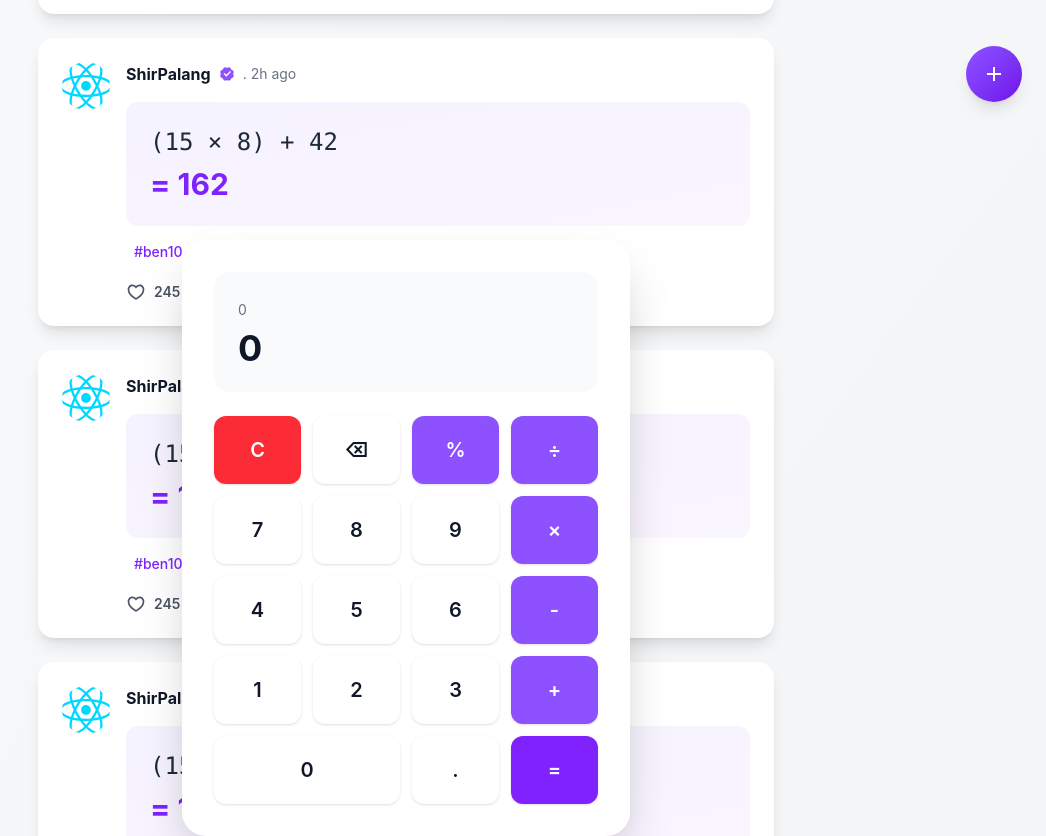
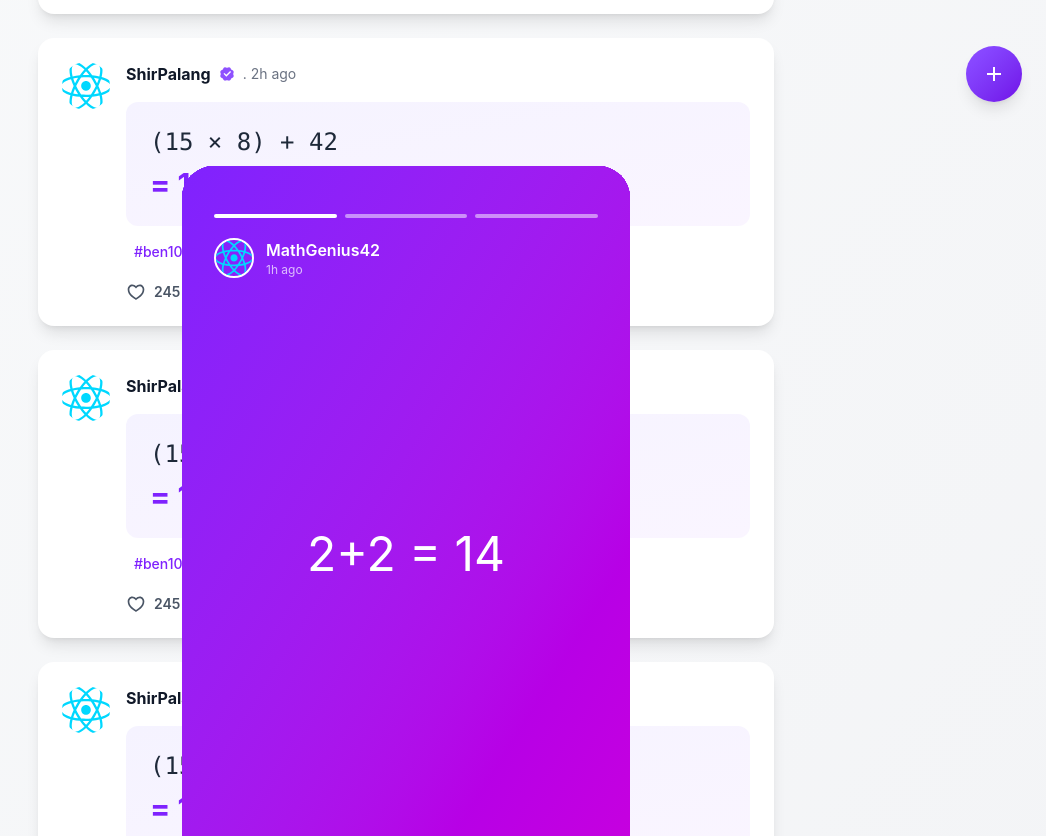
Before and after one commit to ShirPalang/FormulaX, a React (Vite) app: page /feed in a window 1280 px wide. Shown: the part 674-1510 px from the top of the page, without its empty margins (234-1280 px from the left). Built offline with nearby package versions, Linux system fonts and the light colour scheme.

Commit message:
msercy az chatgpt

```diff
--- a/package.json
+++ b/package.json
@@ -11,6 +11,8 @@
   },
   "dependencies": {
     "@tailwindcss/vite": "^4.3.3",
+    "@types/hammerjs": "^2.0.46",
+    "hammerjs": "^2.0.8",
     "react": "^19.2.8",
     "react-dom": "^19.2.8",
     "react-hot-toast": "^2.6.1",
--- a/src/components/common/Calculato.type.ts
+++ b/src/components/common/Calculato.type.ts
@@ -1,3 +1,5 @@
 export type CalculatorProps = {
   onEqual?: (result: string, operation: string) => void
+  type?: 'post' | 'story' | 'comment'
+  onClose?: ()=> void
 }
--- a/src/components/common/Calculator.tsx
+++ b/src/components/common/Calculator.tsx
@@ -4,9 +4,11 @@ import { CalcButtons } from "./CalcButtons"
 import { calculate } from "../../utility/calculate"
 import type { CalculatorProps } from "./Calculato.type"
 import toast from "react-hot-toast"
+import { RiSendPlaneFill } from "react-icons/ri"
+import NewHashtag from "./NewHashtag"
 
 
-export const Calculator = ({ onEqual }: CalculatorProps) => {
+export const Calculator = ({ onEqual, type, onClose }: CalculatorProps) => {
 
   const { operations, setOperations } = useHomeCalc()
 
@@ -67,6 +69,30 @@ export const Calculator = ({ onEqual }: CalculatorProps) => {
           </div>
         </div>
 
+        {/* add hashtag section */}
+
+        {
+          type && (
+            <div className=" pb-2">
+              <div className="flex gap-2">
+                <div className="flex-1 relative">
+                  <span className="absolute left-3 top-1/2 -translate-y-1/2 text-violet-500 font-medium text-sm">#</span>
+                  <input placeholder="Add hashtag..." className="w-full bg-gray-50 dark:bg-gray-700 text-gray-900 dark:text-white rounded-lg pl-7 pr-4 py-2 text-sm focus:outline-none focus:ring-2 focus:ring-violet-500 placeholder:text-gray-400 dark:placeholder:text-gray-500" maxLength={20} type="text" />
+                </div>
+
+                <button className="bg-violet-100 dark:bg-violet-900/30 hover:bg-violet-200 dark:hover:bg-violet-900/50 text-violet-600 dark:text-violet-400 rounded-lg px-3 md:px-4 py-2 font-medium transition-colors duration-200 disabled:opacity-50 disabled:cursor-not-allowed whitespace-nowrap cursor-pointer text-xs md:text-sm">Add</button>
+              </div>
+
+              <div className="flex flex-wrap gap-1.5 md:gap-2 mt-2">
+                <NewHashtag />
+
+              </div>
+
+              <p className="text-[10px] md:text-xs text-gray-400 dark:text-gray-500 mt-1">3/5 hashtags</p>
+            </div>
+          )
+        }
+
         {/* buttons */}
         <div className="grid grid-cols-4 gap-2 md:gap-3">
           <CalcButtons type="clear" value="C" onClick={handleCalculator} />
@@ -97,6 +123,18 @@ export const Calculator = ({ onEqual }: CalculatorProps) => {
 
         </div>
 
+        {
+          type && (
+            <div className="flex justify-around mt-4 gap-3">
+              <button className="flex-1 bg-gray-200 dark:bg-gray-600 hover:bg-gray-300 dark:hover:bg-gray-500 text-gray-800 dark:text-gray-200 rounded-xl py-2.5 md:py-3 font-semibold text-sm md:text-base transition-colors duration-200 whitespace-nowrap cursor-pointer"
+                onClick={onClose}
+              >Cancel</button>
+              <button className="flex-1 bg-violet-600 hover:bg-violet-700 text-white rounded-xl py-2.5 md:py-3 font-semibold text-sm md:text-base transition-colors duration-200 disabled:opacity-50 disabled:cursor-not-allowed whitespace-nowrap cursor-pointer flex justify-center gap-2"><RiSendPlaneFill /> Post</button>
+            </div>
+          )
+        }
+
+
       </div>
     </div>
   )
--- a/src/components/common/PostButton.tsx
+++ b/src/components/common/PostButton.tsx
@@ -1,6 +1,6 @@
 import { useState } from "react";
-import { RiAddLine, RiCloseLargeLine } from "react-icons/ri"
-import { Calculator } from "./Calculator";
+import { RiAddLine } from "react-icons/ri"
+import ShowCalculatorModal from "./ShowCalculatorModal";
 
 const PostButton = () => {
 
@@ -20,19 +20,7 @@ const PostButton = () => {
 
 
       {/* show calculator for post */}
-      <div className={`fixed inset-0 w-full h-full transition-opacity duration-300 ease-out bg-black z-50
-      ${showCalculator ? 'opacity-45' : 'opacity-0 hidden'}`}>
-      </div>
-
-      <div className={`fixed inset-0 z-50 w-full h-full transition-transform duration-300 ease-out flex flex-col p-8
-          ${showCalculator ? "translate-y-0" : "translate-y-full"}`}
-        onClick={() => console.log('salam')}
-      >
-        <span onClick={handlePostKeyboard}>
-          <RiCloseLargeLine className="text-white text-2xl" />
-        </span>
-        <Calculator />
-      </div>
+      <ShowCalculatorModal status={showCalculator} onShow={handlePostKeyboard} />
     </>
   )
 }
--- a/src/components/common/Story.tsx
+++ b/src/components/common/Story.tsx
@@ -1,13 +1,56 @@
+import Hammer from "hammerjs"
+import { useEffect, useRef, useState } from "react"
 import { RiAddLine } from "react-icons/ri"
 
 type StoryStatus = {
   status: "loading" | "add" | "Ready"
 }
 const Story = ({ status }: StoryStatus) => {
+
+  const [showStoryModal, setShowStoryModal] = useState<boolean>(false)
+  const [dragY, setDragY] = useState(0)
+
+  const storyRef = useRef<HTMLDivElement>(null)
+
+  const openStory = ()=> {
+    setDragY(0)
+    setShowStoryModal(true)
+  }
+
+  useEffect(() => {
+    if (!storyRef.current) return
+
+    const manager = new Hammer(storyRef.current)
+
+    manager.get("pan").set({
+      direction: Hammer.DIRECTION_VERTICAL,
+    })
+
+    manager.on("pan", (event) => {
+      if (event.deltaY > 0) {
+        setDragY(event.deltaY)
+      }
+    })
+
+    manager.on("panend", (event) => {
+      if (event.deltaY > 300) {
+        setShowStoryModal(false)
+      } else {
+        setDragY(0)
+      }
+    })
+
+    return () => {
+      manager.destroy()
+    }
+  }, [])
+
   return (
+    <>
       <div
         className={`relative shrink-0 w-24 h-35 bg-linear-to-br from-violet-500 via-purple-500 to-fuchsia-500 rounded-2xl
-    overflow-hidden shadow-lg ring-2 ring-gray-300 dark:ring-gray-600 ${status === 'loading' && ''}`}>
+    overflow-hidden shadow-lg ring-2 ring-gray-300 dark:ring-gray-600 ${status === 'loading' && ''}`}
+        onClick={openStory}>
 
         <div className="absolute inset-0 flex flex-col items-center justify-center p-1.5 md:p-2 bg-black/10">
           {status === "add" && (
@@ -18,9 +61,9 @@ const Story = ({ status }: StoryStatus) => {
             <>
               <div className="bg-white opacity-35 w-full h-5 rounded-md animate-pulse" />
 
-            <div className="bg-white opacity-35 w-full h-5 rounded-md animate-pulse my-1.5"/>
+              <div className="bg-white opacity-35 w-full h-5 rounded-md animate-pulse my-1.5" />
 
-            <div className="bg-white opacity-35 w-full h-5 rounded-md animate-pulse"/>
+              <div className="bg-white opacity-35 w-full h-5 rounded-md animate-pulse" />
             </>
           )}
 
@@ -53,6 +96,48 @@ const Story = ({ status }: StoryStatus) => {
         </div>
 
       </div>
+
+
+      {/* story */}
+
+      <div className={`fixed inset-0 z-50 w-full h-full transition-transform duration-300 ease-out flex justify-center items-center
+                ${showStoryModal ? "translate-y-0" : "translate-y-full"}`}
+        ref={storyRef}
+        style={{
+          transform: `translateY(${dragY}px)`,
+        }}
+      >
+        <div className='px-8 py-12 w-full h-full bg-linear-to-br from-violet-600 to-fuchsia-600 absolute left-0 top-0 md:h-[90vh] md:w-md md:relative md:rounded-4xl'>
+          {/* story header */}
+          <div>
+
+            {/* story line */}
+            <div className="flex gap-2">
+              <div className="bg-white h-1 w-full rounded-full" />
+              <div className="bg-white h-1 w-full rounded-full opacity-50" />
+              <div className="bg-white h-1 w-full rounded-full opacity-50" />
+            </div>
+
+            {/* user and story data */}
+            <div className="z-10 flex items-center my-5">
+              <div className="flex items-center gap-2.5 md:gap-3">
+                <img src="/src/assets/react.svg" alt="" className="w-9 h-9 md:w-10 md:h-10 rounded-full object-cover border-2 border-white" />
+                <div>
+                  <p className="text-white font-semibold flex items-center gap-1.5">MathGenius42</p>
+                  <p className="text-white/70 text-xs">1h ago</p>
+                </div>
+              </div>
+            </div>
+
+          </div>
+
+          {/* story content */}
+          <div className="h-[calc(100%-112px)] flex justify-center items-center">
+            <p className="text-5xl text-white">2+2 = 14</p>
+          </div>
+        </div>
+      </div>
+    </>
   )
 }
 
```
Also changed, not shown: 1 other file (tests, documents, lock files or other folders). Lines whose indentation alone changed are shown as unchanged.
